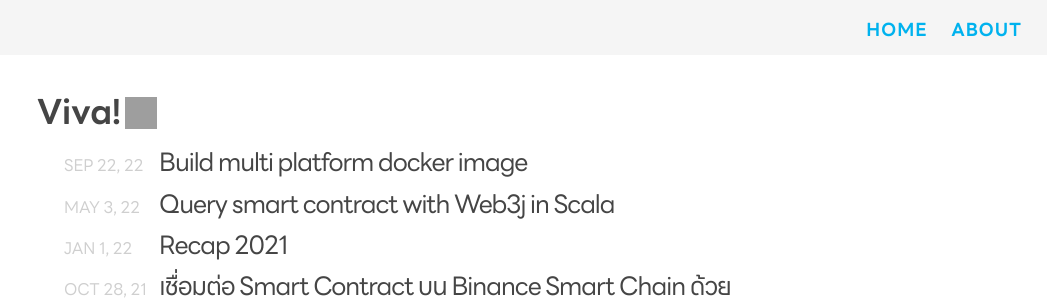
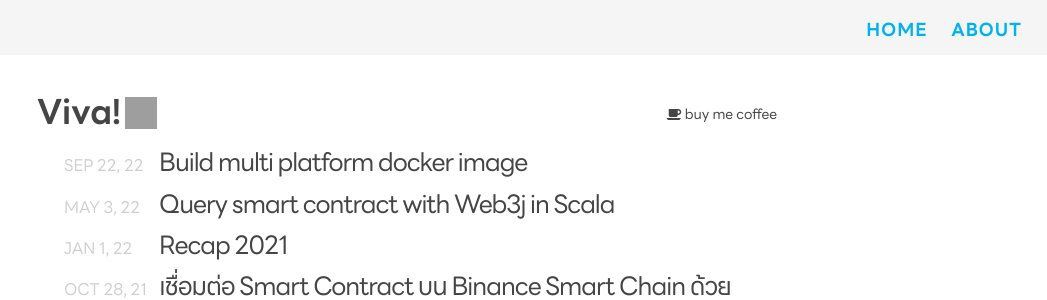
Before and after one commit to oat9002/oat9002.github.io, a Jekyll site: the page built from index.html, in a window 1280 px wide. Shown: the top 300 px of the page, without its empty margins (233-1280 px from the left). Built offline with Jekyll 4.4.1, drawn with Linux system fonts in a browser that asks for light colours; nearby versions of some CDN libraries; grey boxes are pictures that could not be loaded.

Commit message:
:sparkles: add buy me coffee

```diff
--- a/_sass/_layout.scss
+++ b/_sass/_layout.scss
@@ -33,6 +33,7 @@
         border: 1px solid $grey-color-light;
         border-radius: 5px;
         text-align: right;
+        z-index: 1;
 
         .menu-icon {
             display: block;
@@ -114,8 +115,21 @@
     display: inline;
 }
 
+/* Extra heading
+ * ============================================== */
+
 .webring-icon {
     margin-bottom: 12px;
+}
+.head {
+    display: flex;
+    justify-content: space-between;
+    align-self: center;
+}
+.buy-me-coffee {
+    font-size: 14px;
+    padding-top: 18px;
+    color: #454545;
 }
 
 /* Archive
--- a/index.html
+++ b/index.html
@@ -3,6 +3,8 @@ layout: default
 ---
 
 <div class="home">
+    <div class="head">
+        <div class="head-title">
             <h1 class="page-heading">{{ site.title }}</h1>
             <a
                 href="https://webring.wonderful.software#blog.oatto.dev"
@@ -16,6 +18,16 @@ layout: default
                     src="https://webring.wonderful.software/webring.black.svg"
                 />
             </a>
+        </div>
+        <a
+            class="buy-me-coffee"
+            href="https://www.buymeacoffee.com/oatto"
+            target="_blank"
+        >
+            <i class="fa fa-coffee"></i>
+            <span> buy me coffee</span>
+        </a>
+    </div>
 
     <ul class="post-list">
         {% for post in site.posts %}
```
Also changed, not shown: _includes/header.html (+5 -8 lines). Lines whose indentation alone changed are shown as unchanged.
